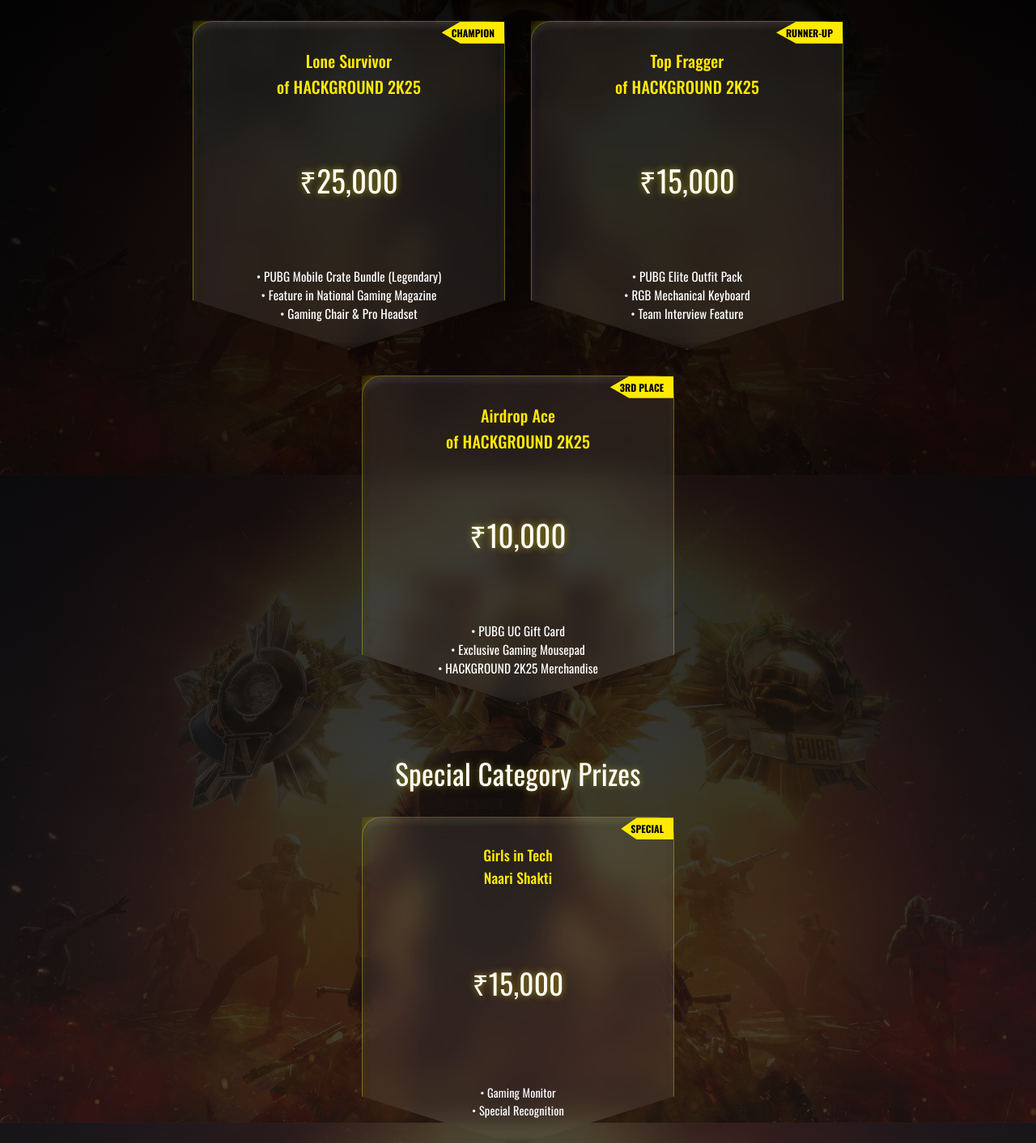
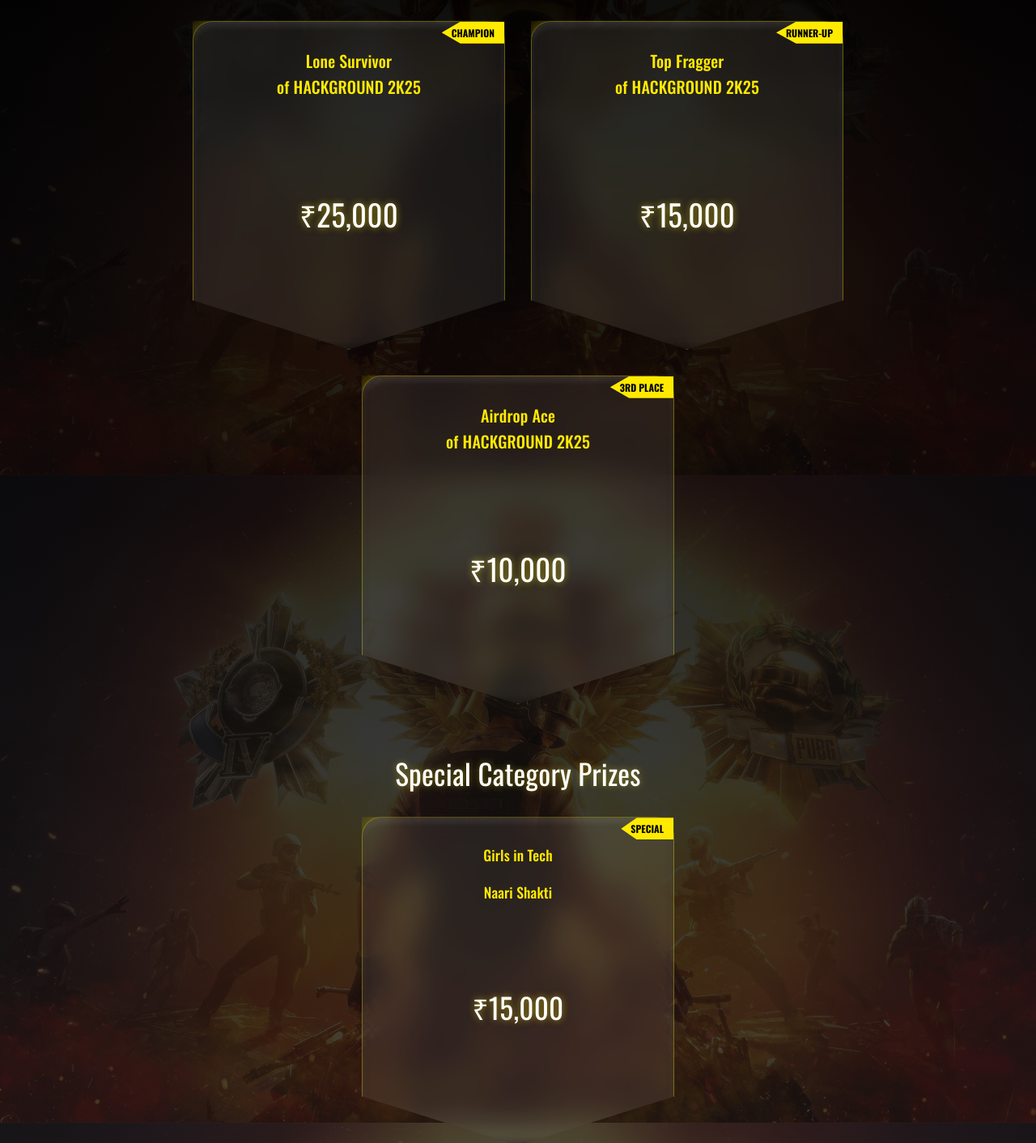
Before and after one commit to UzzwalSharma/Showdown2k25, a React (Create React App) app: page / in a window 1280 px wide. Shown: the part 5080-6492 px from the top of the page at 81% size. Built offline with nearby package versions, Linux system fonts and the light colour scheme.

Commit message:
new changes

```diff
--- a/src/pages/Prizes.js
+++ b/src/pages/Prizes.js
@@ -97,31 +97,19 @@
     tier: 'first',
     title: ["Lone Survivor", "of HACKGROUND 2K25"],
     prize: "₹25,000",
-    extras: [
-      "PUBG Mobile Crate Bundle (Legendary)",
-      "Feature in National Gaming Magazine",
-      "Gaming Chair & Pro Headset"
-    ]
+
   },
   {
     tier: 'second',
     title: ["Top Fragger", "of HACKGROUND 2K25"],
     prize: "₹15,000",
-    extras: [
-      "PUBG Elite Outfit Pack",
-      "RGB Mechanical Keyboard",
-      "Team Interview Feature"
-    ]
+
   },
   {
     tier: 'third',
     title: ["Airdrop Ace", "of HACKGROUND 2K25"],
     prize: "₹10,000",
-    extras: [
-      "PUBG UC Gift Card",
-      "Exclusive Gaming Mousepad",
-      "HACKGROUND 2K25 Merchandise"
-    ]
+
   }
 ];
 
@@ -130,7 +118,7 @@
     {
       title: ["Girls in Tech", "Naari Shakti"],
       prize: "₹15,000",
-      extras: ["Gaming Monitor", "Special Recognition"]
+
     }
   ];
 
@@ -176,21 +164,16 @@
                     color: '#fff',
                     fontFamily: '"Oswald", sans-serif',
                     fontSize: '2.3rem',
-                    textShadow: `0 0 8px ${BRIGHT_YELLOW}88`
+                    textShadow: `0 0 8px ${BRIGHT_YELLOW}88`,
+                    display: 'flex',
+alignItems: 'center',
+justifyContent: 'center',
+height: '100%',
+
                   }}>
                     {prize.prize}
                   </Typography>
-                  <Box sx={{ mt: 2 }}>
-                    {prize.extras.map((extra, i) => (
-                      <Typography key={i} align="center" sx={{
-                        color: '#fff',
-                        fontFamily: '"Oswald", sans-serif',
-                        fontSize: '0.95rem'
-                      }}>
-                        • {extra}
-                      </Typography>
-                    ))}
-                  </Box>
+
                 </PrizeCard>
               </Grid>
             ))}
@@ -220,6 +203,10 @@
                       {prize.title[0]}
                     </Typography>
                     <Typography variant="h6" align="center" sx={{
+                      display: 'flex',
+alignItems: 'center',
+justifyContent: 'center',
+height: '100%',
                       color: BRIGHT_YELLOW,
                       fontFamily: '"Oswald", sans-serif',
                       fontSize: '1.1rem',
@@ -232,21 +219,15 @@
                     color: '#fff',
                     fontFamily: '"Oswald", sans-serif',
                     fontSize: '2.2rem',
-                    textShadow: `0 0 8px ${BRIGHT_YELLOW}88`
+                    textShadow: `0 0 8px ${BRIGHT_YELLOW}88`,
+                    display: 'flex',
+alignItems: 'center',
+justifyContent: 'center',
+height: '100%',
                   }}>
                     {prize.prize}
                   </Typography>
-                  <Box sx={{ mt: 2 }}>
-                    {prize.extras.map((extra, i) => (
-                      <Typography key={i} align="center" sx={{
-                        color: '#fff',
-                        fontFamily: '"Oswald", sans-serif',
-                        fontSize: '0.9rem'
-                      }}>
-                        • {extra}
-                      </Typography>
-                    ))}
-                  </Box>
+
                 </PrizeCard>
               </Grid>
             ))}
```
